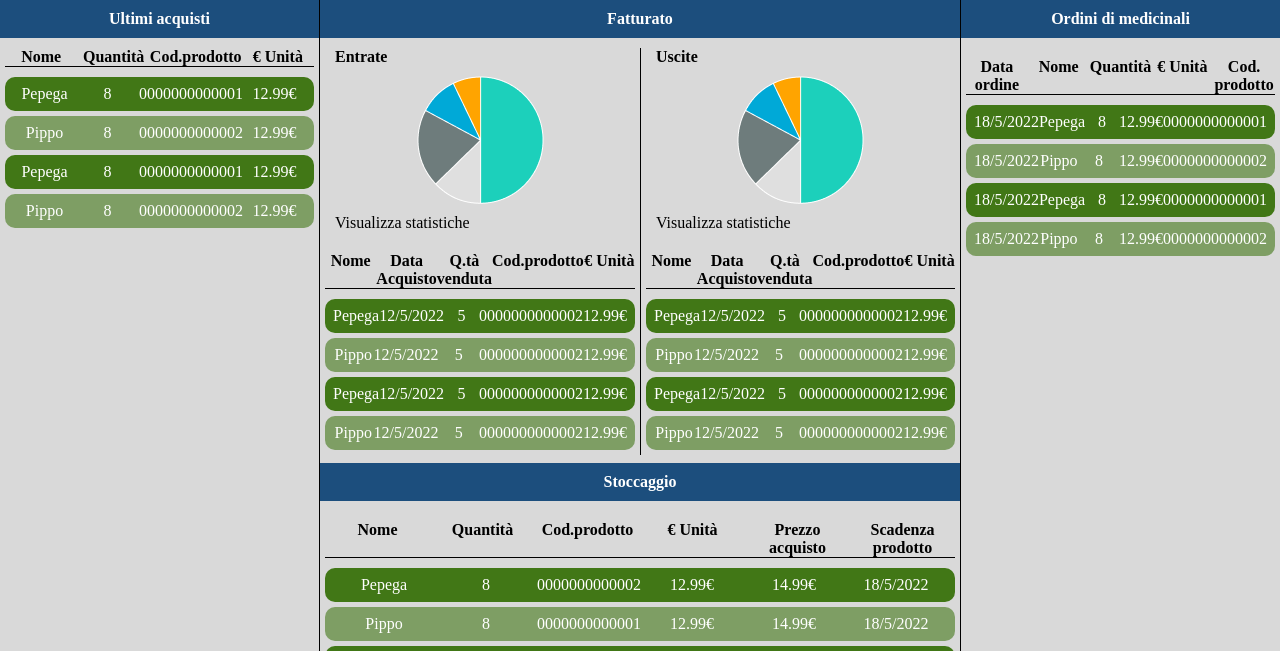
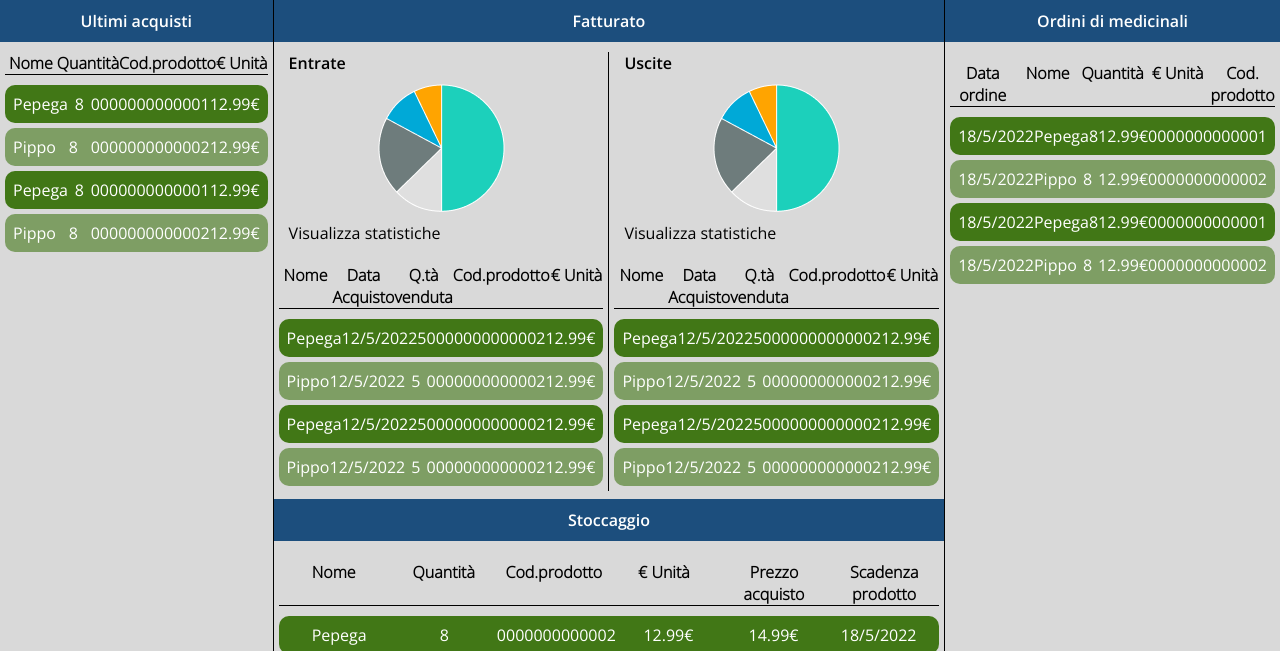
Before and after one commit to Bonnolo/Healthcare, a website: page index.html in a window 1280 px wide. Shown: the top 651 px of the page. Drawn offline with Linux system fonts and the light colour scheme.

Commit message:
added fonts

```diff
--- a/style.css
+++ b/style.css
@@ -21,10 +21,65 @@ img {
   height: auto;
 }
 /* end reset */
+@font-face {
+  font-family: "Open Sans Semibold";
+  src: url("./fonts/OpenSans-SemiBold.woff2") format("woff2"),
+    url("./fonts/OpenSans-SemiBold.woff") format("woff");
+  font-weight: 600;
+  font-style: normal;
+  font-display: swap;
+}
+@font-face {
+  font-family: "Open Sans Regular";
+  src: url("./fonts/OpenSans-Regular.woff2") format("woff2"),
+    url("./fonts/OpenSans-Regular.woff") format("woff");
+  font-weight: normal;
+  font-style: normal;
+  font-display: swap;
+}
+@font-face {
+  font-family: "Open Sans Extrabold";
+  src: url("./fonts/OpenSans-ExtraBold.woff2") format("woff2"),
+    url("./fonts/OpenSans-ExtraBold.woff") format("woff");
+  font-weight: bold;
+  font-style: normal;
+  font-display: swap;
+}
+@font-face {
+  font-family: "Open Sans Medium";
+  src: url("./fonts/OpenSans-Medium.woff2") format("woff2"),
+    url("./fonts/OpenSans-Medium.woff") format("woff");
+  font-weight: 500;
+  font-style: normal;
+  font-display: swap;
+}
+@font-face {
+  font-family: "Open Sans Bold";
+  src: url("./fonts/OpenSans-Bold.woff2") format("woff2"),
+    url("./fonts/OpenSans-Bold.woff") format("woff");
+  font-weight: bold;
+  font-style: normal;
+  font-display: swap;
+}
+@font-face {
+  font-family: "Open Sans Light";
+  src: url("./fonts/OpenSans-Light.woff2") format("woff2"),
+    url("./fonts/OpenSans-Light.woff") format("woff");
+  font-weight: 300;
+  font-style: normal;
+  font-display: swap;
+}
 body {
   display: grid;
   grid-template-columns: 1fr 2fr 1fr;
   background-color: #d9d9d9;
+  font-family: "Open Sans Regular";
+}
+h2 {
+  font-family: "Open Sans Semibold";
+}
+h4 {
+  font-family: "Open Sans Light";
 }
 .logo {
   position: fixed;
```
Also changed, not shown: fonts/OpenSans-Bold.woff (added), fonts/OpenSans-Bold.woff2 (added), fonts/OpenSans-ExtraBold.woff (added), fonts/OpenSans-ExtraBold.woff2 (added), fonts/OpenSans-Light.woff (added), fonts/OpenSans-Light.woff2 (added), fonts/OpenSans-Medium.woff (added), fonts/OpenSans-Medium.woff2 (added), fonts/OpenSans-Regular.woff (added), fonts/OpenSans-Regular.woff2 (added), fonts/OpenSans-SemiBold.woff (added), fonts/OpenSans-SemiBold.woff2 (added).
